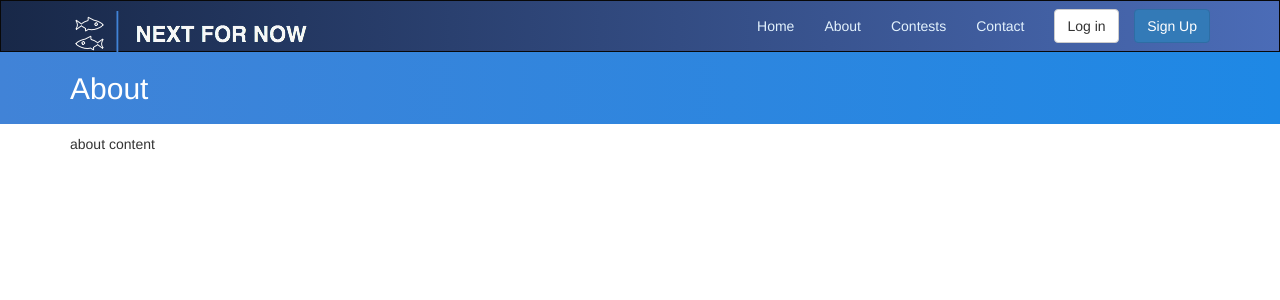
After one commit to altaywtf/next-for-now, a Django app: page /about/ in a window 1280 px wide. The commit adds this page. Shown: the top 300 px of the page. Run offline with Django 3.2, Linux system fonts and the light colour scheme; some libraries are stand-ins or nearby versions.

Commit message:
Frontend improvements. Create about/contact views

```diff
--- a/src/nextfornow/urls.py
+++ b/src/nextfornow/urls.py
@@ -22,6 +22,8 @@ from django.conf.urls.static import static
 
 urlpatterns = [
     url(r'^$', views.IndexView.as_view()),
+    url(r'^about/', views.AboutView.as_view()),
+    url(r'^contact/', views.ContactView.as_view()),
     url(r'^admin/', admin.site.urls),
     url(r'^user/', include('nfn_user.urls')),
     url(r'^contests/', include('nfn_contests.urls')),
--- a/src/nextfornow/views.py
+++ b/src/nextfornow/views.py
@@ -16,3 +16,11 @@ class IndexView(generic.ListView):
 
 	def get_queryset(self):
 		return Contest.objects.filter(is_approved=True).order_by('-date_started')
+
+# AboutPage
+class AboutView(generic.TemplateView):
+	template_name = 'other/about.html'
+
+# Contact (This will be changed as FormView)
+class ContactView(generic.TemplateView):
+	template_name = 'other/contact.html'
--- a/src/static/public/css/main.css
+++ b/src/static/public/css/main.css
@@ -36,29 +36,10 @@ background: linear-gradient(to left, #4b6cb7 , #182848)!important; /* W3C, IE 10
 }
 
 .page-title{
-	background: #4183D7;
 	margin-bottom: 10px;
-
-
-background: #E6DADA; /* fallback for old browsers */
-background: -webkit-linear-gradient(to left, #E6DADA , #274046); /* Chrome 10-25, Safari 5.1-6 */
-background: linear-gradient(to left, #E6DADA , #274046); /* W3C, IE 10+/ Edge, Firefox 16+, Chrome 26+, Opera 12+, Safari 7+ */
-
-
-background: #000000; /* fallback for old browsers */
-background: -webkit-linear-gradient(to left, #000000 , #53346D); /* Chrome 10-25, Safari 5.1-6 */
-background: linear-gradient(to left, #000000 , #53346D); /* W3C, IE 10+/ Edge, Firefox 16+, Chrome 26+, Opera 12+, Safari 7+ */
-
-
-background: #8E0E00; /* fallback for old browsers */
-background: -webkit-linear-gradient(to left, #8E0E00 , #1F1C18); /* Chrome 10-25, Safari 5.1-6 */
-background: linear-gradient(to left, #8E0E00 , #1F1C18); /* W3C, IE 10+/ Edge, Firefox 16+, Chrome 26+, Opera 12+, Safari 7+ */
-
-
-background: #003973; /* fallback for old browsers */
-background: -webkit-linear-gradient(to left, #003973 , #E5E5BE); /* Chrome 10-25, Safari 5.1-6 */
-background: linear-gradient(to left, #003973 , #E5E5BE); /* W3C, IE 10+/ Edge, Firefox 16+, Chrome 26+, Opera 12+, Safari 7+ */
-
+	background: #4183D7; /* fallback for old browsers */
+	background: -webkit-linear-gradient(to left, #1E88E5 , #4183D7); /* Chrome 10-25, Safari 5.1-6 */
+	background: linear-gradient(to left, #1E88E5 , #4183D7); /* W3C, IE 10+/ Edge, Firefox 16+, Chrome 26+, Opera 12+, Safari 7+ */
 }
 
 .page-header{
--- a/src/templates/index.html
+++ b/src/templates/index.html
@@ -50,7 +50,7 @@
 				<div class="row">
 					<div class="col-md-4"></div>
 					<div class="col-md-4">
-						<a href="" class="btn btn-primary btn-lg btn-home">Learn More</a>
+						<a href="/about" class="btn btn-primary btn-lg btn-home">Learn More</a>
 					</div>
 					<div class="col-md-4"></div>
 				</div>
--- /dev/null
+++ b/src/templates/other/about.html
@@ -0,0 +1,17 @@
+{% extends "base.html" %}
+
+{% block title %}About{% endblock %}
+
+{% block page-name %}
+	<h2>About</h2>
+{% endblock %}
+
+{% block content %}
+
+<div class="container">
+	<div class="row">
+		<div class="col-md-12">about content</div>
+	</div>
+</div>
+
+{% endblock %}
--- a/src/templates/partials/navbar.html
+++ b/src/templates/partials/navbar.html
@@ -147,9 +147,9 @@
 			<div class="collapse navbar-collapse navbar-right">
 				<ul class="nav navbar-nav">
 					<li><a href="/">Home</a></li>
-					<li><a href="#">About</a></li>
+					<li><a href="/about">About</a></li>
 					<li><a href="{% url 'contests:index' %}">Contests</a></li>
-					<li><a href="#">Contact</a></li>
+					<li><a href="/contact">Contact</a></li>
 				</ul>
 			</div>
 		</div>
```
Also changed, not shown: src/templates/other/contact.html (added, +17 -0 lines).
